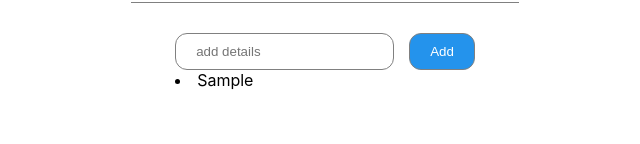
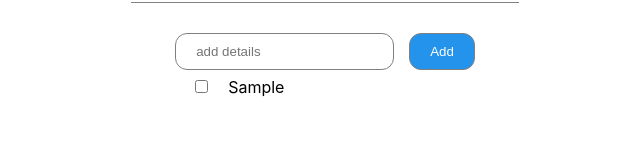
Before and after one commit to venky-cs/todo-app, a React (Create React App) app: page / in a window 1280 px wide. Both pictures are taken after typing "Sample" into the empty fields and a click on the button "Add". Shown: the part 156-300 px from the top of the page, without its empty margins (315-955 px from the left). Built offline with nearby package versions, Linux system fonts and the light colour scheme.

Commit message:
'create-checkbox'

```diff
--- a/src/App.css
+++ b/src/App.css
@@ -40,3 +40,7 @@ nav ul li a:hover{
   color: white;
   cursor: pointer;
 }
+.list input{
+  margin:10px 20px;
+  padding: 50px;
+}
--- a/src/component/Input.js
+++ b/src/component/Input.js
@@ -1,4 +1,5 @@
 import React,{useState} from 'react'
+import List from './List'
 
 function Input() {
     const [text,setText] =useState('')
@@ -8,7 +9,7 @@ function Input() {
             <input type="text" placeholder="add details" onChange={createText} value={text}/>
             <button onClick={updateList}>Add</button>
 
-            {list.map((list)=> <li key={list.id}>{list.value}</li>)}
+            {list.map((list)=> <List list={list}/>)}
         </div>
     )
 
@@ -16,13 +17,12 @@ function Input() {
         setText(e.target.value)
     }
     function updateList(){
-        console.log("List",list,"Text",text)
+        // console.log("List",list,"Text",text)
         setList( [...list,{
             id:list.length,
             value: text
         }]);
         setText('')
-        console.log("List",list,"Text",text)
     }
 }
 
--- /dev/null
+++ b/src/component/List.js
@@ -0,0 +1,12 @@
+import React from 'react'
+
+function List({list}) {
+    return (
+        <div className='list'>
+            <input type='checkbox' key={list.id}/>
+                <label>{list.value}</label>
+        </div>
+    )
+}
+
+export default List
```
Also changed, not shown: 1 other file (tests, documents, lock files or other folders).
